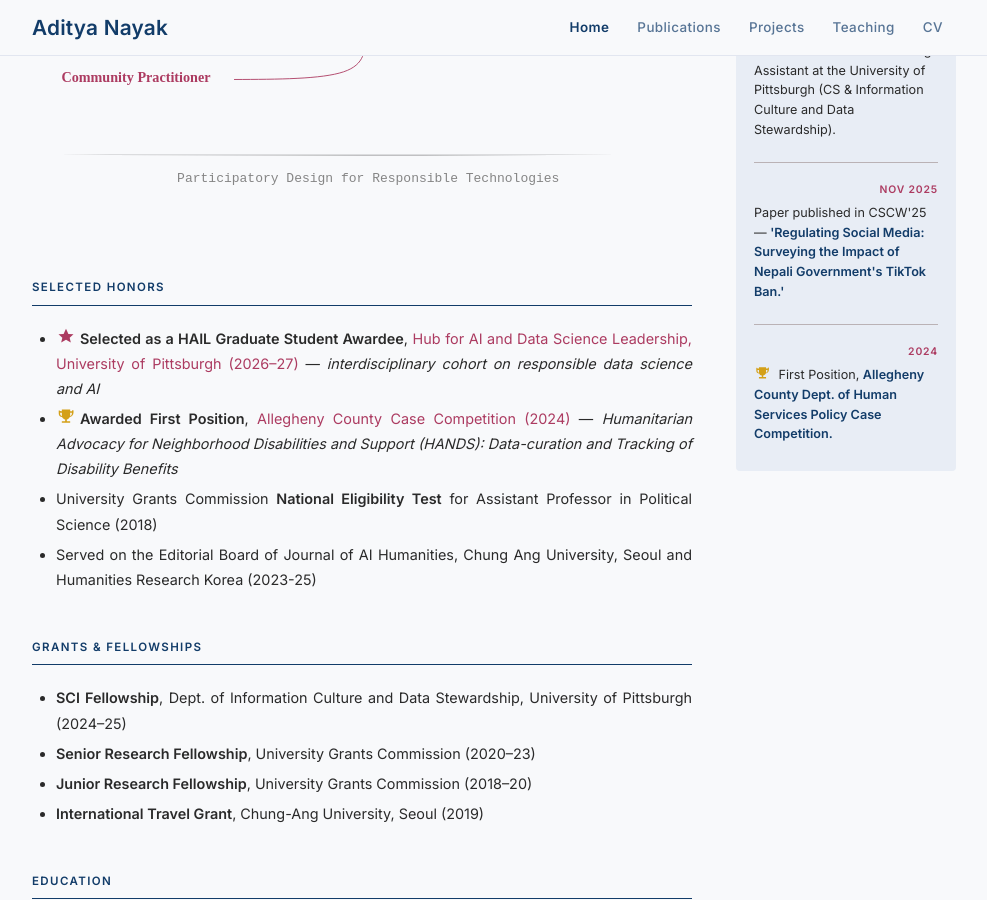
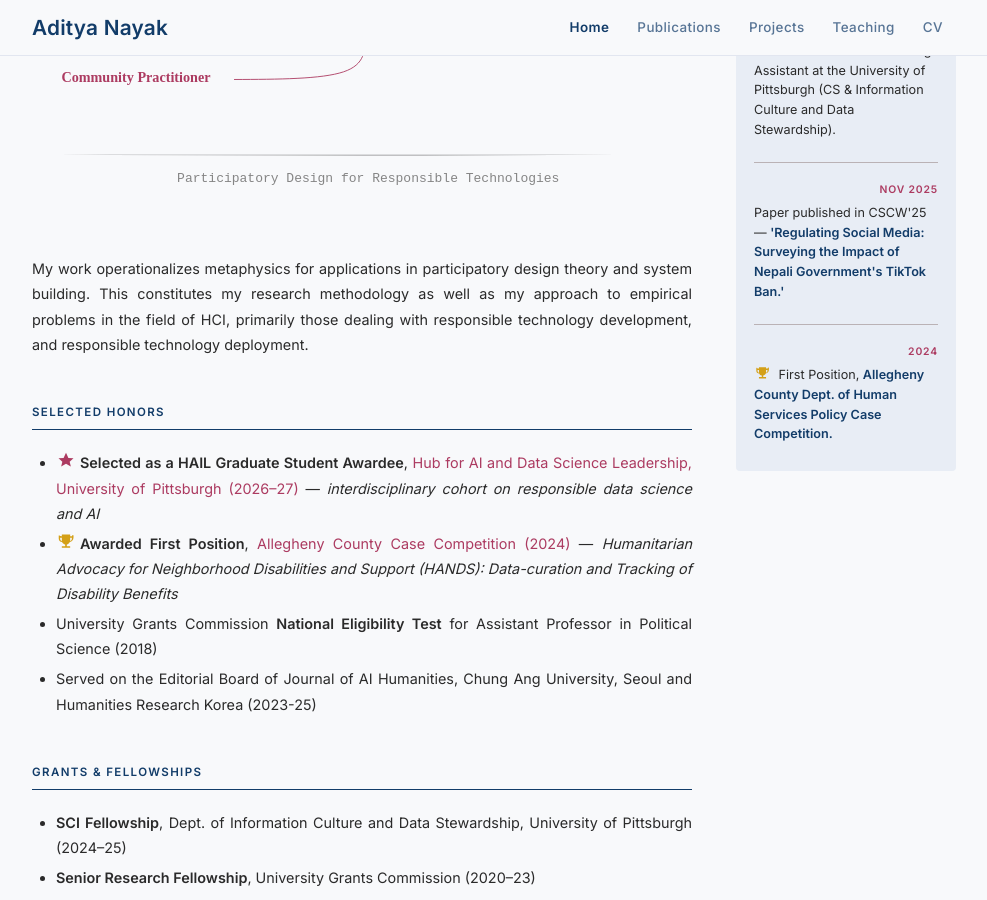
Before and after one commit to adityanayak-info/adityanayak-info.github.io, a Jekyll site: the page built from index.md, in a window 1280 px wide and 900 px high, scrolled down 1823 px. Shown: the whole window, without its empty margins (146-1133 px from the left). Built offline with Jekyll 4.4.1, drawn with Linux system fonts in a browser that asks for light colours.

Commit message:
Add research methodology description to index.md
Added a statement about operationalizing metaphysics in participatory design theory.

```diff
--- a/index.md
+++ b/index.md
@@ -54,7 +54,7 @@
   <img class="diagram-full" src="{{ '/assets/img/researchbackground_details.svg' | relative_url }}" alt="Research background diagram with full detail" aria-hidden="true">
 </div>
 
-
+My work operationalizes metaphysics for applications in participatory design theory and system building. This constitutes my research methodology as well as my approach to empirical problems in the field of HCI, primarily those dealing with responsible technology development, and responsible technology deployment.
 
 
 <!--
```
